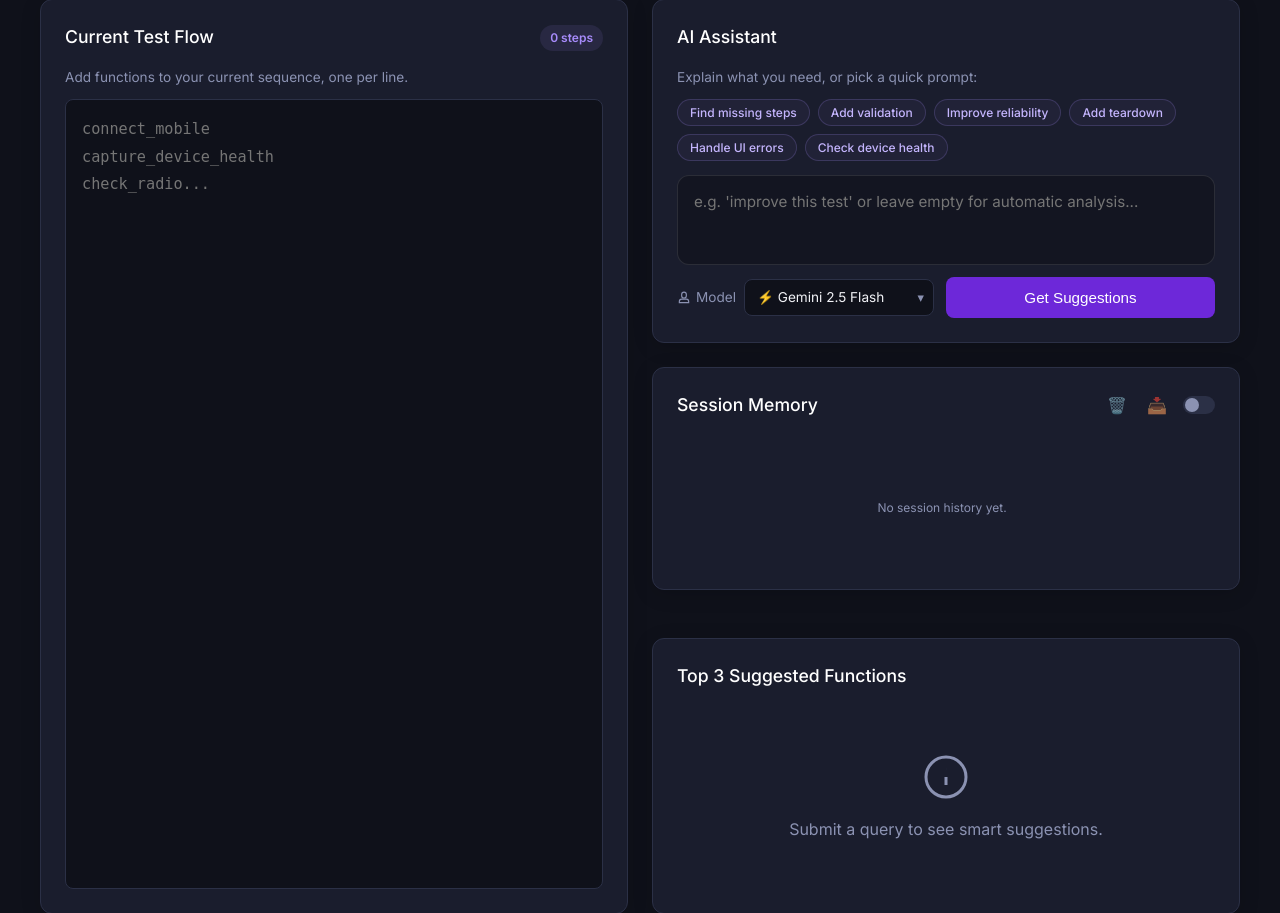
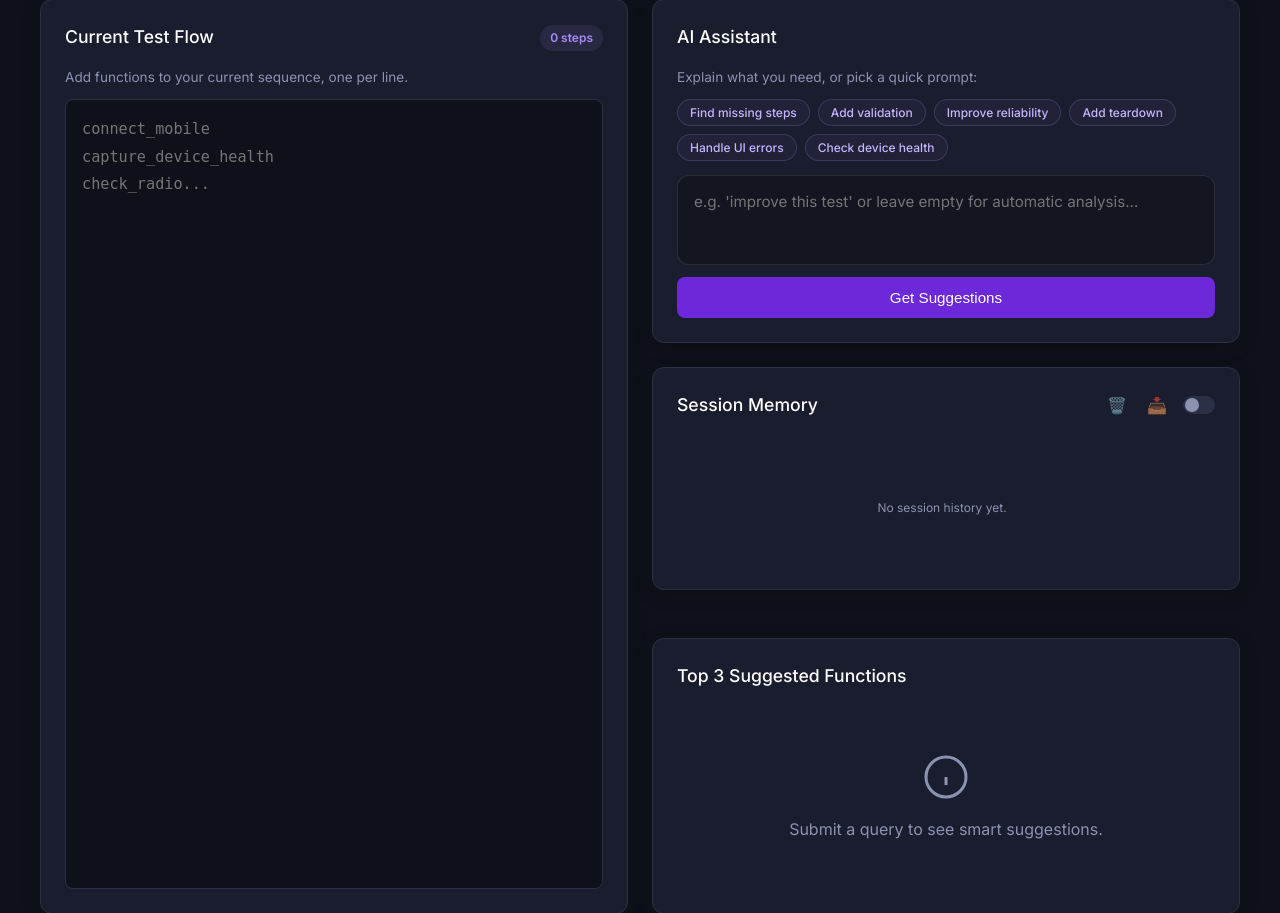
Before and after one commit to kartikay-sys/test-netomate, a Flask app: page / in a window 1280 px wide. Shown: the part 104-1017 px from the top of the page. Run offline with Flask 3, Linux system fonts and the light colour scheme.

Commit message:
feat: Remove Gemini and UI model specific selections, focus entirely on GPT OSS120B

```diff
--- a/app.py
+++ b/app.py
@@ -15,10 +15,8 @@ def suggest():
 
     query = data.get('query', '')
     current_flow = data.get('current_flow', [])
-    model = data.get('model', 'gemini-flash')
 
-
-    result = get_suggestions(query, current_flow, model=model)
+    result = get_suggestions(query, current_flow)
 
     if "error" in result:
         return jsonify(result), result.get("status", 500)
--- a/llm_manager.py
+++ b/llm_manager.py
@@ -391,36 +391,6 @@ Return ONLY valid JSON in this exact format:
 # LLM Callers
 # ---------------------------------------------------------------------------
 
-def call_gemini_flash(prompt):
-    """Call Gemini 2.5 Flash — fast, sub-1s responses."""
-    api_key = os.environ.get("GEMINI_API_KEY")
-    if not api_key:
-        logger.warning("[Gemini] GEMINI_API_KEY missing")
-        return None
-
-    try:
-        from google import genai
-        from google.genai import types
-
-        client = genai.Client(api_key=api_key)
-        logger.info("[Gemini] Calling Gemini 2.5 Flash...")
-
-        response = client.models.generate_content(
-            model="gemini-2.5-flash",
-            contents=prompt,
-            config=types.GenerateContentConfig(
-                response_mime_type="application/json",
-                temperature=0.15,
-            ),
-        )
-        result_text = response.text
-        logger.info(f"[Gemini] Response received ({len(result_text)} chars)")
-        return _parse_llm_response(result_text)
-    except Exception as e:
-        logger.error(f"[Gemini] Call failed: {e}")
-        return None
-
-
 def call_gpt_oss_120b(prompt):
     """Call GPT OSS 120B via OpenRouter — high reasoning."""
     api_key = os.environ.get("OPENROUTER_API_KEY")
@@ -655,18 +625,16 @@ def _init_caches():
 
 # Model dispatch table
 MODEL_CALLERS = {
-    "gemini-flash": call_gemini_flash,
     "gpt-oss-120b": call_gpt_oss_120b,
 }
 
 # Display names for logging
 MODEL_NAMES = {
-    "gemini-flash": "Gemini 2.5 Flash",
     "gpt-oss-120b": "GPT OSS 120B (OpenRouter)",
 }
 
 
-def get_suggestions(query, current_flow, model="gemini-flash"):
+def get_suggestions(query, current_flow, model="gpt-oss-120b"):
     """
     Main entry point — Architecture v3 with Preprocessing Intelligence.
 
@@ -719,22 +687,12 @@ def get_suggestions(query, current_flow, model="gemini-flash"):
     logger.info(f"[v3] Prompt size: ~{len(prompt.split())} words")
 
     # --- Step 5: Call LLM ---
-    model_key = model if model in MODEL_CALLERS else "gemini-flash"
+    model_key = "gpt-oss-120b"
     caller = MODEL_CALLERS[model_key]
     model_display = MODEL_NAMES.get(model_key, model_key)
 
     raw_suggestions = caller(prompt)
     source_label = model_key
-
-    # Fallback: if selected model fails, try the other one
-    if raw_suggestions is None:
-        fallback_key = "gemini-flash" if model_key == "gpt-oss-120b" else "gpt-oss-120b"
-        fallback_caller = MODEL_CALLERS.get(fallback_key)
-        if fallback_caller:
-            logger.info(f"[v3] Primary model failed, trying fallback: {fallback_key}")
-            raw_suggestions = fallback_caller(prompt)
-            source_label = fallback_key
-            model_display = MODEL_NAMES.get(fallback_key, fallback_key)
 
     if raw_suggestions is None:
         return {"error": "All LLM providers failed", "status": 500}
--- a/requirements.txt
+++ b/requirements.txt
@@ -10,7 +10,6 @@ cryptography==46.0.6
 distro==1.9.0
 Flask==3.1.3
 google-auth==2.49.1
-google-genai==1.69.0
 h11==0.16.0
 httpcore==1.0.9
 httpx==0.28.1
--- a/static/script.js
+++ b/static/script.js
@@ -6,8 +6,6 @@ document.addEventListener('DOMContentLoaded', () => {
     const suggestionsList = document.getElementById('suggestions-list');
     const btnText = suggestBtn.querySelector('.btn-text');
     const loader = suggestBtn.querySelector('.loader');
-    const modelSelect = document.getElementById('model-select');
-    const modelUsedBadge = document.getElementById('model-used-badge');
 
     let currentSuggestions = [];
     let currentFlowState = [];
@@ -111,14 +109,12 @@ document.addEventListener('DOMContentLoaded', () => {
                             .filter(line => line !== '');
 
         currentFlowState = [...flowLines];
-        const selectedModel = modelSelect.value;
 
         // UI state
         suggestBtn.disabled = true;
         btnText.classList.add('hidden');
         loader.classList.remove('hidden');
         suggestionsList.innerHTML = '';
-        modelUsedBadge.classList.add('hidden');
 
         // Check if previous suggestions were ignored
         if (currentSuggestions.length > 0) {
@@ -141,7 +137,6 @@ document.addEventListener('DOMContentLoaded', () => {
                 body: JSON.stringify({
                     query: query,
                     current_flow: flowLines,
-                    model: selectedModel,
                     use_memory: useMemoryToggle.checked, // Send toggle status
                     session_log: useMemoryToggle.checked ? sessionTimeline : [] // Pass array if enabled
                 })
@@ -155,13 +150,7 @@ document.addEventListener('DOMContentLoaded', () => {
 
             currentSuggestions = data.suggestions || [];
 
-            // Show model used badge
-            if (data.model_used) {
-                modelUsedBadge.textContent = `🤖 ${data.model_used}`;
-                modelUsedBadge.classList.remove('hidden');
-            }
-
-            renderSuggestions(data.suggestions, data.engine_path, data.model_used);
+            renderSuggestions(data.suggestions, data.engine_path);
 
         } catch (error) {
             suggestionsList.innerHTML = `
@@ -178,7 +167,6 @@ document.addEventListener('DOMContentLoaded', () => {
 
     function getSourceColor(source) {
         const colors = {
-            'gemini-flash': { bg: 'rgba(66, 133, 244, 0.12)', text: '#8ab4f8', border: 'rgba(66, 133, 244, 0.25)' },
             'gpt-oss-120b': { bg: 'rgba(16, 163, 127, 0.12)', text: '#34d399', border: 'rgba(16, 163, 127, 0.25)' },
             frequency: { bg: 'rgba(0, 201, 167, 0.12)', text: '#00ffcc', border: 'rgba(0, 201, 167, 0.25)' },
             llm: { bg: 'rgba(139, 109, 255, 0.12)', text: '#b09aff', border: 'rgba(139, 109, 255, 0.25)' },
@@ -188,7 +176,6 @@ document.addEventListener('DOMContentLoaded', () => {
 
     function getSourceLabel(source) {
         const labels = {
-            'gemini-flash': '⚡ Gemini Flash',
             'gpt-oss-120b': '🧠 GPT OSS 120B',
             frequency: '◎ Frequency',
             llm: '◈ LLM',
@@ -196,7 +183,7 @@ document.addEventListener('DOMContentLoaded', () => {
         return labels[source] || source;
     }
 
-    function renderSuggestions(suggestions, enginePath, modelUsed) {
+    function renderSuggestions(suggestions, enginePath) {
         if (!suggestions || suggestions.length === 0) {
             suggestionsList.innerHTML = `
                 <div class="empty-state">
--- a/static/style.css
+++ b/static/style.css
@@ -469,73 +469,6 @@ textarea:focus {
     align-items: stretch;
 }
 
-.model-selector {
-    display: flex;
-    align-items: center;
-    gap: 8px;
-    flex-shrink: 0;
-}
-
-.model-label {
-    display: flex;
-    align-items: center;
-    gap: 5px;
-    font-size: 0.78rem;
-    color: var(--text-muted);
-    white-space: nowrap;
-}
-
-.select-wrapper {
-    position: relative;
-}
-
-.select-wrapper select {
-    appearance: none;
-    background: var(--bg-color);
-    border: 1px solid var(--border-color);
-    border-radius: 8px;
-    padding: 10px 32px 10px 12px;
-    color: var(--text-main);
-    font-family: 'Inter', sans-serif;
-    font-size: 0.85rem;
-    cursor: pointer;
-    transition: all 0.2s ease;
-    min-width: 190px;
-}
-
-.select-wrapper select:hover {
-    border-color: #a78bfa;
-}
-
-.select-wrapper select:focus {
-    outline: none;
-    border-color: var(--accent);
-    box-shadow: 0 0 0 2px var(--accent-glow);
-}
-
-.select-wrapper::after {
-    content: '▾';
-    position: absolute;
-    right: 10px;
-    top: 50%;
-    transform: translateY(-50%);
-    color: var(--text-muted);
-    pointer-events: none;
-    font-size: 0.8rem;
-}
-
-/* Model used badge in suggestions header */
-.model-used-badge {
-    font-family: 'JetBrains Mono', 'Fira Code', monospace;
-    font-size: 0.7rem;
-    color: #8ab4f8;
-    background: rgba(66, 133, 244, 0.08);
-    border: 1px solid rgba(66, 133, 244, 0.2);
-    padding: 4px 10px;
-    border-radius: 6px;
-    white-space: nowrap;
-}
-
 .primary-btn {
     flex: 1;
 }
--- a/templates/index.html
+++ b/templates/index.html
@@ -56,21 +56,6 @@
                         <textarea id="user-query" placeholder="e.g. 'improve this test' or leave empty for automatic analysis..."></textarea>
 
                         <div class="controls-row">
-                            <div class="model-selector" id="model-selector">
-                                <label class="model-label" for="model-select">
-                                    <svg width="14" height="14" viewBox="0 0 24 24" fill="none" stroke="currentColor" stroke-width="2">
-                                        <path d="M12 2a4 4 0 0 1 4 4v2a4 4 0 0 1-8 0V6a4 4 0 0 1 4-4z"/>
-                                        <path d="M16 14H8a4 4 0 0 0-4 4v2h16v-2a4 4 0 0 0-4-4z"/>
-                                    </svg>
-                                    Model
-                                </label>
-                                <div class="select-wrapper">
-                                    <select id="model-select">
-                                        <option value="gemini-flash" selected>⚡ Gemini 2.5 Flash</option>
-                                        <option value="gpt-oss-120b">🧠 GPT OSS 120B</option>
-                                    </select>
-                                </div>
-                            </div>
                             <button id="get-suggestions-btn" class="primary-btn">
                                 <span class="btn-text">Get Suggestions</span>
                                 <div class="loader hidden"></div>
@@ -103,7 +88,6 @@
                 <div class="suggestions-container box">
                     <div class="panel-header">
                         <h2>Top 3 Suggested Functions</h2>
-                        <span class="model-used-badge hidden" id="model-used-badge"></span>
                     </div>
 
                     <div id="suggestions-list" class="suggestions-list">
```
